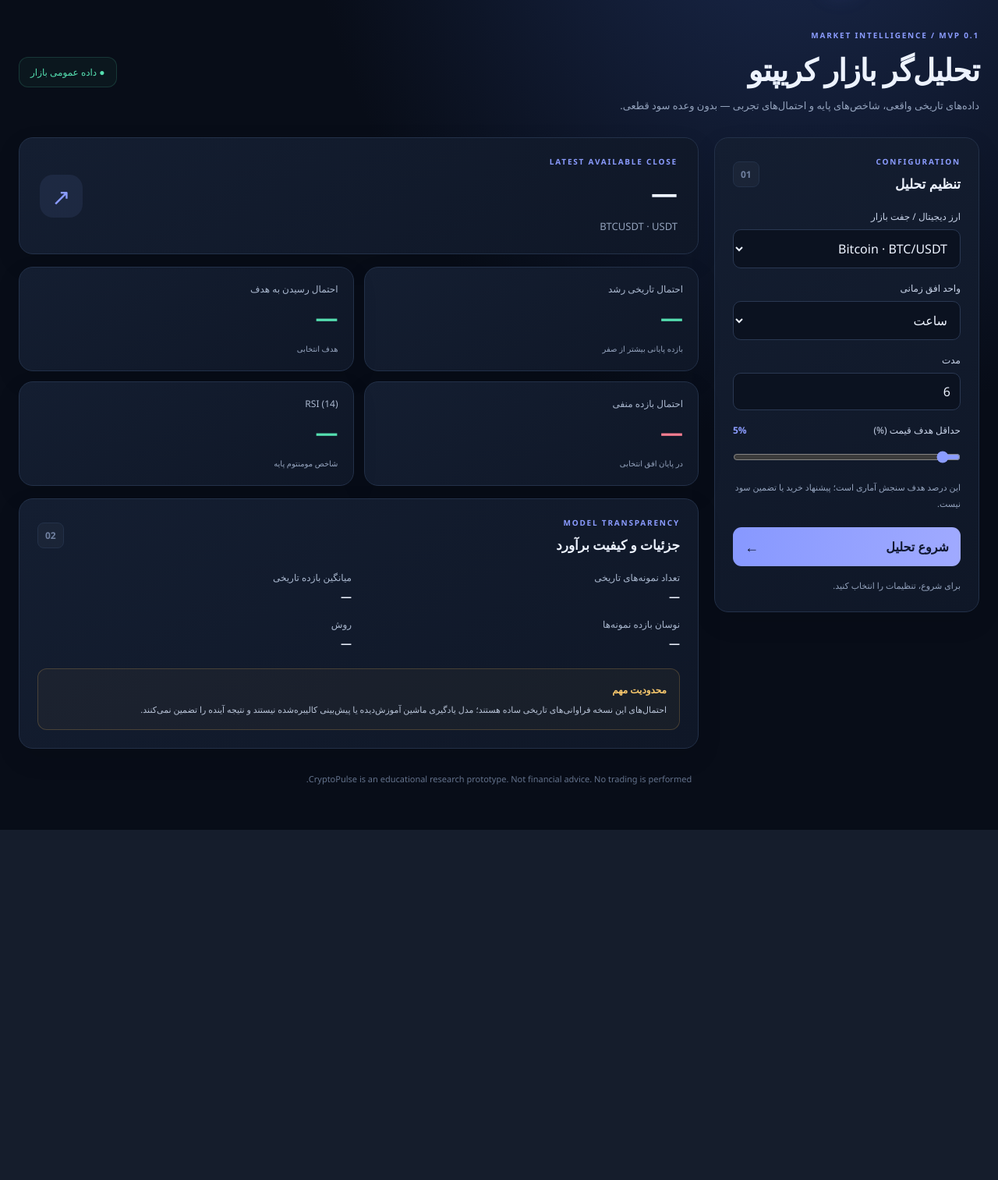
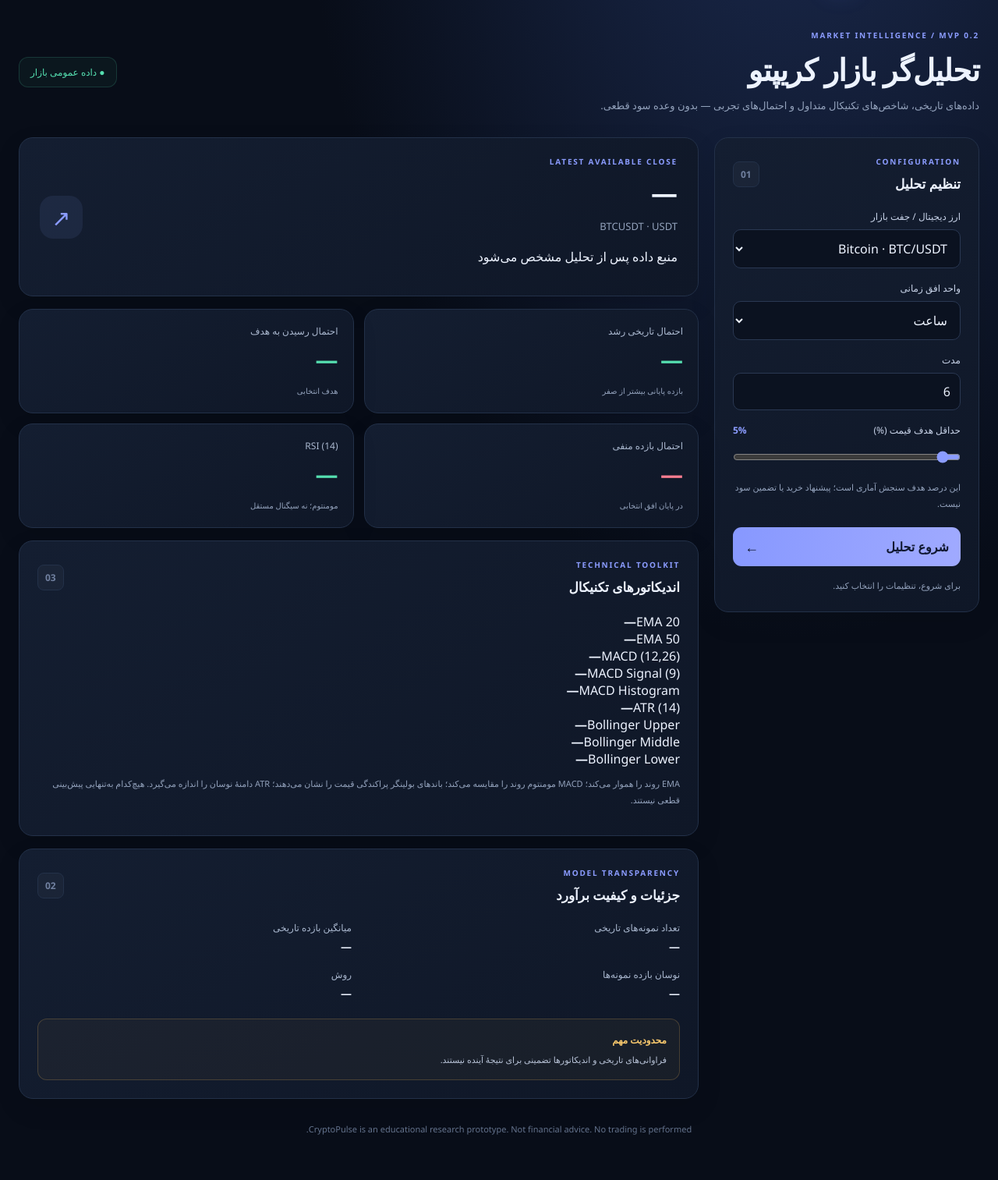
Before and after one commit to Parsa0369/crypto, a Flask app: page / in a window 1280 px wide. Shown: the part 76-1589 px from the top of the page at 78% size. Before the commit the page ends 1140 px from the top, so only its background shows below. Run offline with Flask 3, Linux system fonts and the light colour scheme; the visitor is signed in with stand-in values (Sample User, id 1); parts of the project's set-up code (start-up, migrations or seed data) failed here and were passed over.

Commit message:
Display technical indicator panel and data source

```diff
--- a/templates/dashboard.html
+++ b/templates/dashboard.html
@@ -4,14 +4,20 @@
 <body>
 <header class="topbar"><a class="brand" href="/"><span class="brand-mark small">₿</span> CryptoPulse</a><div class="top-actions"><span class="local-badge"><i></i> فقط محلی</span><form method="post" action="/logout"><button class="ghost-button" type="submit">خروج</button></form></div></header>
 <main class="container">
-<section class="hero"><div><p class="eyebrow">MARKET INTELLIGENCE / MVP 0.1</p><h1>تحلیل‌گر بازار کریپتو</h1><p class="muted">داده‌های تاریخی واقعی، شاخص‌های پایه و احتمال‌های تجربی — بدون وعده سود قطعی.</p></div><div class="hero-chip">● داده عمومی بازار</div></section>
+<section class="hero"><div><p class="eyebrow">MARKET INTELLIGENCE / MVP 0.2</p><h1>تحلیل‌گر بازار کریپتو</h1><p class="muted">داده‌های تاریخی، شاخص‌های تکنیکال متداول و احتمال‌های تجربی — بدون وعده سود قطعی.</p></div><div class="hero-chip">● داده عمومی بازار</div></section>
 <section class="layout"><aside class="panel controls"><div class="panel-heading"><div><p class="eyebrow">CONFIGURATION</p><h2>تنظیم تحلیل</h2></div><span class="step">01</span></div>
 <form id="analysis-form"><label for="symbol">ارز دیجیتال / جفت بازار</label><select id="symbol"><option value="BTCUSDT">Bitcoin · BTC/USDT</option><option value="ETHUSDT">Ethereum · ETH/USDT</option><option value="BNBUSDT">BNB · BNB/USDT</option><option value="SOLUSDT">Solana · SOL/USDT</option><option value="XRPUSDT">XRP · XRP/USDT</option><option value="DOGEUSDT">Dogecoin · DOGE/USDT</option><option value="ADAUSDT">Cardano · ADA/USDT</option></select>
 <label for="unit">واحد افق زمانی</label><select id="unit"><option value="hours">ساعت</option><option value="days">روز</option><option value="minutes">دقیقه (داده ساعتی)</option></select>
 <label for="amount">مدت</label><input id="amount" type="number" min="1" max="168" value="6" required>
 <label for="target">حداقل هدف قیمت (%) <strong id="target-value">5%</strong></label><input id="target" type="range" min="0" max="100" step="1" value="5"><p class="hint">این درصد هدف سنجش آماری است؛ پیشنهاد خرید یا تضمین سود نیست.</p><button id="analyze-button" class="primary-button" type="submit">شروع تحلیل <span>←</span></button></form>
 <div id="status" class="status" role="status">برای شروع، تنظیمات را انتخاب کنید.</div></aside>
-<section class="results"><div class="panel price-panel"><div><p class="eyebrow">LATEST AVAILABLE CLOSE</p><h2 id="price">—</h2><p class="muted" id="asset-label">BTCUSDT · USDT</p></div><div class="price-icon">↗</div></div>
-<div class="metric-grid"><article class="metric-card"><span>احتمال تاریخی رشد</span><strong id="up-prob">—</strong><small>بازده پایانی بیشتر از صفر</small></article><article class="metric-card"><span>احتمال رسیدن به هدف</span><strong id="target-prob">—</strong><small id="target-caption">هدف انتخابی</small></article><article class="metric-card"><span>احتمال بازده منفی</span><strong id="down-prob">—</strong><small>در پایان افق انتخابی</small></article><article class="metric-card"><span>RSI (14)</span><strong id="rsi">—</strong><small>شاخص مومنتوم پایه</small></article></div>
-<div class="panel"><div class="panel-heading"><div><p class="eyebrow">MODEL TRANSPARENCY</p><h2>جزئیات و کیفیت برآورد</h2></div><span class="step">02</span></div><div class="detail-grid"><div><span>تعداد نمونه‌های تاریخی</span><strong id="samples">—</strong></div><div><span>میانگین بازده تاریخی</span><strong id="mean-return">—</strong></div><div><span>نوسان بازده نمونه‌ها</span><strong id="volatility">—</strong></div><div><span>روش</span><strong id="method">—</strong></div></div><div class="warning-box"><strong>محدودیت مهم</strong><p id="warning">احتمال‌های این نسخه فراوانی‌های تاریخی ساده هستند؛ مدل یادگیری ماشین آموزش‌دیده یا پیش‌بینی کالیبره‌شده نیستند و نتیجه آینده را تضمین نمی‌کنند.</p></div></div></section></section>
+<section class="results"><div class="panel price-panel"><div><p class="eyebrow">LATEST AVAILABLE CLOSE</p><h2 id="price">—</h2><p class="muted" id="asset-label">BTCUSDT · USDT</p><p class="source-label" id="source-label">منبع داده پس از تحلیل مشخص می‌شود</p></div><div class="price-icon">↗</div></div>
+<div class="metric-grid"><article class="metric-card"><span>احتمال تاریخی رشد</span><strong id="up-prob">—</strong><small>بازده پایانی بیشتر از صفر</small></article><article class="metric-card"><span>احتمال رسیدن به هدف</span><strong id="target-prob">—</strong><small id="target-caption">هدف انتخابی</small></article><article class="metric-card"><span>احتمال بازده منفی</span><strong id="down-prob">—</strong><small>در پایان افق انتخابی</small></article><article class="metric-card"><span>RSI (14)</span><strong id="rsi">—</strong><small>مومنتوم؛ نه سیگنال مستقل</small></article></div>
+<div class="panel"><div class="panel-heading"><div><p class="eyebrow">TECHNICAL TOOLKIT</p><h2>اندیکاتورهای تکنیکال</h2></div><span class="step">03</span></div><div class="indicator-grid">
+<div><span>EMA 20</span><strong id="ema20">—</strong></div><div><span>EMA 50</span><strong id="ema50">—</strong></div>
+<div><span>MACD (12,26)</span><strong id="macd">—</strong></div><div><span>MACD Signal (9)</span><strong id="macd-signal">—</strong></div>
+<div><span>MACD Histogram</span><strong id="macd-histogram">—</strong></div><div><span>ATR (14)</span><strong id="atr">—</strong></div>
+<div><span>Bollinger Upper</span><strong id="bb-upper">—</strong></div><div><span>Bollinger Middle</span><strong id="bb-middle">—</strong></div>
+<div><span>Bollinger Lower</span><strong id="bb-lower">—</strong></div></div><p class="hint">EMA روند را هموار می‌کند؛ MACD مومنتوم روند را مقایسه می‌کند؛ باندهای بولینگر پراکندگی قیمت را نشان می‌دهند؛ ATR دامنهٔ نوسان را اندازه می‌گیرد. هیچ‌کدام به‌تنهایی پیش‌بینی قطعی نیستند.</p></div>
+<div class="panel"><div class="panel-heading"><div><p class="eyebrow">MODEL TRANSPARENCY</p><h2>جزئیات و کیفیت برآورد</h2></div><span class="step">02</span></div><div class="detail-grid"><div><span>تعداد نمونه‌های تاریخی</span><strong id="samples">—</strong></div><div><span>میانگین بازده تاریخی</span><strong id="mean-return">—</strong></div><div><span>نوسان بازده نمونه‌ها</span><strong id="volatility">—</strong></div><div><span>روش</span><strong id="method">—</strong></div></div><div class="warning-box"><strong>محدودیت مهم</strong><p id="warning">فراوانی‌های تاریخی و اندیکاتورها تضمینی برای نتیجهٔ آینده نیستند.</p></div></div></section></section>
 <footer>CryptoPulse is an educational research prototype. Not financial advice. No trading is performed.</footer></main><script src="{{ url_for('static', filename='js/dashboard.js') }}" defer></script></body></html>
```
